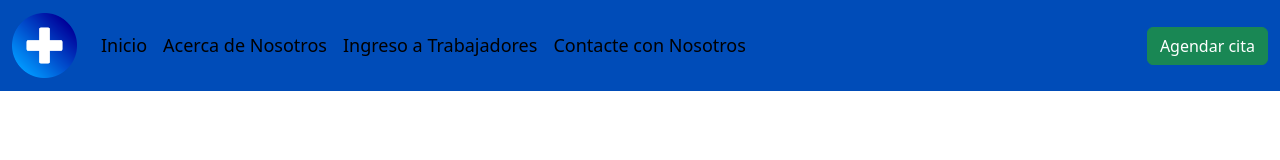
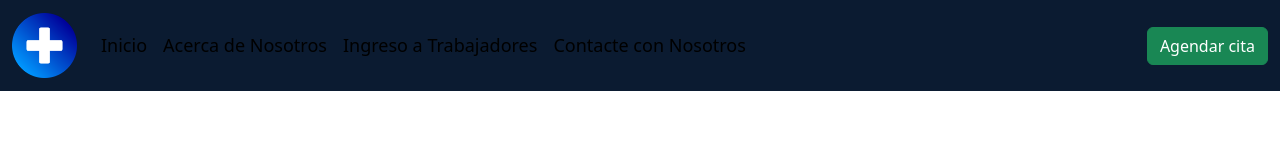
Before and after one commit to saw1224/PIA, a plain HTML site: page PIA/index.html in a window 1280 px wide. Drawn offline with nearby package versions, Linux system fonts and the light colour scheme.

Commit message:
prueba otra pc

```diff
--- a/PIA/index.html
+++ b/PIA/index.html
@@ -12,7 +12,7 @@
     <nav class="navbar navbar-expand-lg ">
         <div class="container-fluid">
           <a class="navbar-brand" href="#">
-            <img src="/img/hospital.png" alt="Logo" width="65" height="65" class="d-inline-block align-top">
+            <img src="/PIA/img/hospital.png" alt="Logo" width="65" height="65" class="d-inline-block align-top">
         </a>
           <button class="navbar-toggler" type="button" data-bs-toggle="collapse" data-bs-target="#navbarNav" aria-controls="navbarNav" aria-expanded="false" aria-label="Toggle navigation">
             <span class="navbar-toggler-icon"></span>
--- a/PIA/style.css
+++ b/PIA/style.css
@@ -1,6 +1,6 @@
 
 .navbar {
-    background-color: #004cb8;
+    background-color: #0b1b31;
 }
 
 .navbar-nav .nav-link,
```
Also changed, not shown: img/style.css (deleted, +0 -8 lines), PIA/img/hospital.png (renamed from img/hospital.png).
